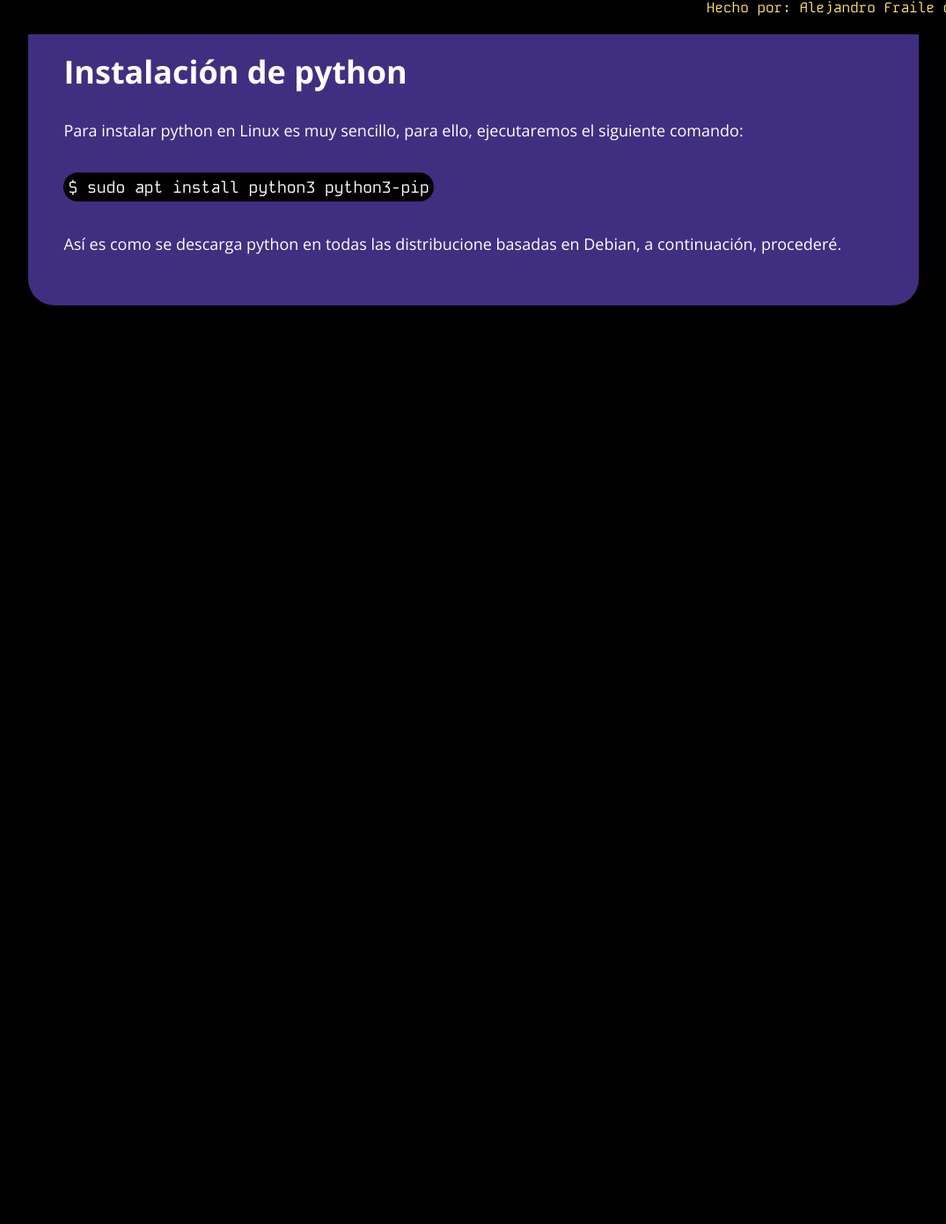
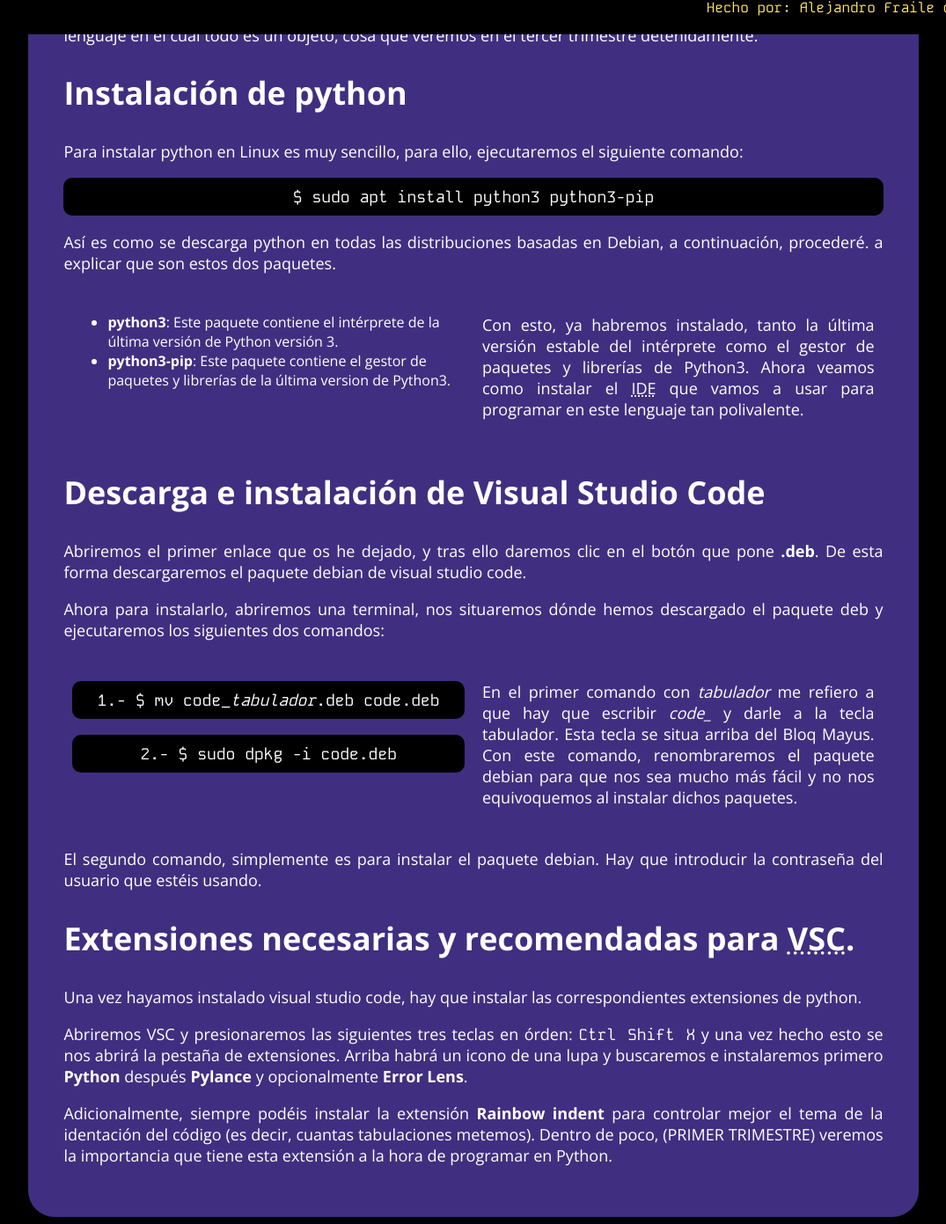
Before and after one commit to Fraile2/Web-Python-Linux-Desde-0, a plain HTML site: page index.html in a window 1280 px wide. Shown: the part 761-2152 px from the top of the page at 88% size, without its empty margins (102-1177 px from the left). Before the commit the page ends 1116 px from the top, so only its background shows below. Drawn offline with Linux system fonts and the light colour scheme.

Commit message:
introduccion terminada

```diff
--- a/css/css.css
+++ b/css/css.css
@@ -98,6 +98,17 @@ section {
     border-radius: 30px;
 }
 
+section > div.cont {
+    display: flex;
+    row-gap: 10px;
+    flex-flow: row wrap;
+}
+
+section > div.cont > div {
+    flex: 1;
+    padding: 10px;
+}
+
 section a {
     color: #ffdf4d;
     font-weight: bold;
@@ -119,13 +130,29 @@ section .lado {
 section .code {
     font-family: kodemono;
     background-color: black;
-    padding: 5px;
-    border-radius: 20px;
-    display: inline-block;
-    margin-right: 5px;
+    padding: 10px;
+    border-radius: 10px;
+    display: block;
+    text-align: center;
 }
 
+section > ul {
+    display: inline-block;
+    position: relative;
+    width: 45%;
+    border: 2px solid black;
+    border-radius: 20px;
+    padding: 20px;
+}
 
+section > .lado {
+    display: inline-block;
+    width: 54%;
+}
+
+section .atajos {
+    font-family: kodemono;
+}
 
 
 
--- a/index.html
+++ b/index.html
@@ -23,7 +23,7 @@
     <section>
         <h2>Introducción</h2>
         <p>
-            En esta página aprenderemos a programar en <a href="https://www.python.org/downloads/">Python</a> desde el cero más absoluto, para ello
+            En esta página aprenderemos a programar en <strong>Python</strong> desde el cero más absoluto, para ello
             usaremos el IDE <a href="https://code.visualstudio.com">visual studio code</a>
             en la distribución de GNU/Linux basada en Debian llamada <strong>Linux Mint 21</strong>.
         </p>
@@ -39,11 +39,12 @@
             inglés.
         </p>
         <p>
-            Es un lenguaje interpretado, eso quiere decir que no necesita de compilación, por eso también se usa como lenguaje de scripts.
+            Es un lenguaje interpretado, eso quiere decir que no necesita de compilación, por eso también
+            se usa como lenguaje de scripts.
         </p>
         <p>
-            Además tiene un plus y es que es un lenguaje que hace uso de el paradigma <abbr title="Programación Orientada a Objetos">POO</abbr>
-
+            También tiene un plus y es que es un lenguaje que hace uso de el paradigma <abbr title="Programación Orientada a Objetos">POO</abbr>
+            lo que lo convierte en un lenguaje en el cual todo es un objeto, cosa que veremos en el tercer trimestre detenidamente.
         </p>
         <h2>Instalación de python</h2>
         <p>
@@ -52,7 +53,74 @@
         <p class="code">
             $ sudo apt install python3 python3-pip
         </p>
-        <p class="lado">Así es como se descarga python en todas las distribucione basadas en Debian, a continuación, procederé.</p>
+        <p>
+            Así es como se descarga python en todas las distribuciones basadas en Debian, a continuación, procederé.
+            a explicar que son estos dos paquetes.
+        </p>
+        <div class="cont">
+            <div>
+                <ul>
+                    <li><strong>python3</strong>: Este paquete contiene el intérprete de la última versión de Python versión 3.</li>
+                    <li><strong>python3-pip</strong>: Este paquete contiene el gestor de paquetes y librerías de la última version de Python3.</li>
+                </ul>
+            </div>
+            <div>
+                <p>
+                    Con esto, ya habremos instalado, tanto la última versión estable del intérprete
+                    como el gestor de paquetes y librerías de Python3. Ahora veamos como instalar el
+                    <abbr title="Entorno de desarrollo integrado">IDE</abbr> que vamos a usar para
+                    programar en este lenguaje tan polivalente.
+                </p>
+            </div>
+        </div>
+        <h2>Descarga e instalación de Visual Studio Code</h2>
+        <p>
+            Abriremos el primer enlace que os he dejado, y tras ello daremos clic en el botón
+            que pone <strong>.deb</strong>. De esta forma descargaremos el paquete debian de
+            visual studio code.
+        </p>
+        <p>
+            Ahora para instalarlo, abriremos una terminal, nos situaremos dónde hemos descargado el
+            paquete deb y ejecutaremos los siguientes dos comandos:
+        </p>
+        <div class="cont">
+            <div>
+                <p class="code">
+                    1.- $ mv code_<em>tabulador</em>.deb code.deb
+                </p>
+                <p class="code">
+                    2.- $ sudo dpkg -i code.deb
+                </p>
+            </div>
+            <div>
+                <p>
+                    En el primer comando con <em>tabulador</em> me refiero a que hay que escribir <em>code_</em>
+                    y darle a la tecla tabulador. Esta tecla se situa arriba del Bloq Mayus. Con este
+                    comando, renombraremos el paquete debian para que nos sea mucho más fácil y no nos
+                    equivoquemos al instalar dichos paquetes.
+                </p>
+            </div>
+        </div>
+        <p>
+            El segundo comando, simplemente es para instalar el paquete debian. Hay que introducir la
+            contraseña del usuario que estéis usando.
+        </p>
+        <h2>Extensiones necesarias y recomendadas para <abbr title="visual studio code">VSC</abbr>.</h2>
+        <p>
+            Una vez hayamos instalado visual studio code, hay que instalar las correspondientes
+            extensiones de python.
+        </p>
+        <p>
+            Abriremos VSC y presionaremos las siguientes tres teclas en órden:
+            <span class="atajos">Ctrl Shift X</span> y una vez hecho esto se nos abrirá la pestaña
+            de extensiones. Arriba habrá un icono de una lupa y buscaremos e instalaremos primero
+            <strong>Python</strong> después <strong>Pylance</strong> y opcionalmente <strong>Error Lens</strong>.
+        </p>
+        <p>
+            Adicionalmente, siempre podéis instalar la extensión <strong>Rainbow indent</strong> para controlar
+            mejor el tema de la identación del código (es decir, cuantas tabulaciones metemos). Dentro de poco,
+            (PRIMER TRIMESTRE) veremos la importancia que tiene esta extensión a la hora de programar en Python.
+        </p>
     </section>
     <footer>
         Hecho por: Alejandro Fraile del Olmo.
```
